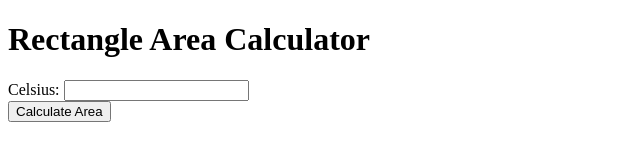
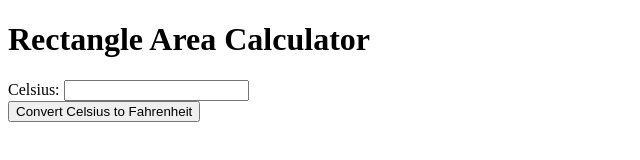
Before and after one commit to nestprp/DB217_67_1, a plain HTML site: page week2/c2f.html in a window 1280 px wide. Shown: the whole page, without its empty margins (0-640 px from the left). Drawn offline with Linux system fonts and the light colour scheme.

Commit message:
Update c2f.html

```diff
--- a/week2/c2f.html
+++ b/week2/c2f.html
@@ -10,17 +10,15 @@
     <label for="celsius">Celsius:</label>
     <input type="number" id="celsius">
     <br>
-
-    <button onclick="calculateArea()">Calculate Area</button>
+    <button onclick="c2f()">Convert Celsius to Fahrenheit</button>
     <p id="result"></p>
-
+    <br>
     <script>
-        function calculateArea() {
-          let celsius = parseFloat(document.getElementById("celsius").value);
-
-          let fahrenheit = (celsius*9/5)+32;
-          document.getElementById("result").innerHTML = "Fahrenheit: " + fahrenheit;
+        function c2f() {
+        let celsius = parseFloat(document.getElementById("celsius").value);
+        let temperature = fahrenheit = (celsius * 9/5) + 32;
+        document.getElementById("result").innerHTML = celsius + "℃" + fahrenheit + "F";
         }
-      </script>
+    </script>
 </body>
 </html>
```
